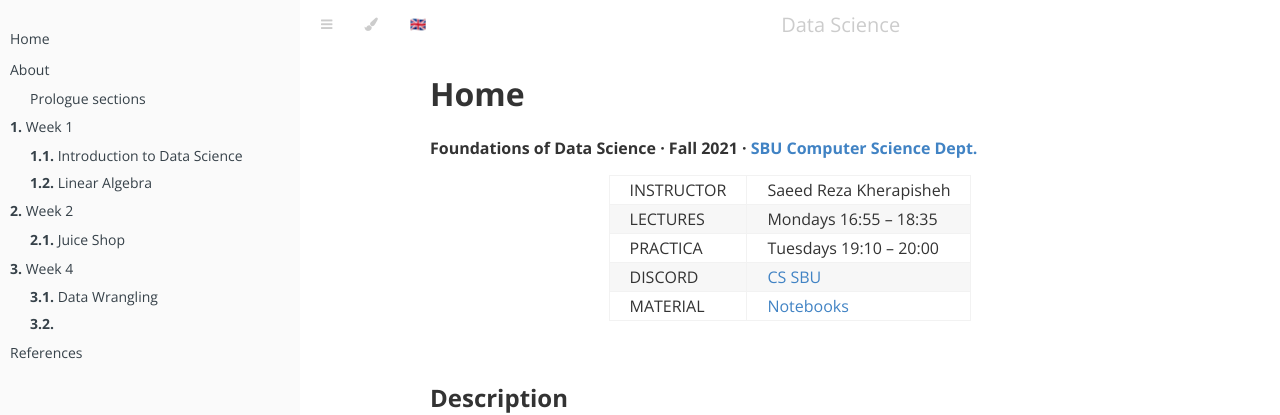
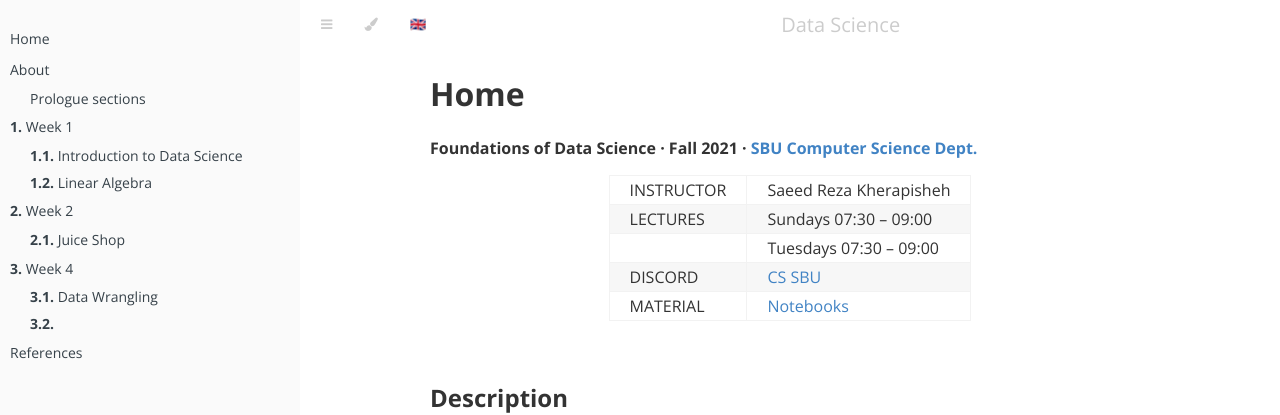
Before and after one commit to Sk7w4tch3r/CS-SBU-DataScience, a Jekyll site: the page built from index.md, in a window 1280 px wide and 900 px high. Shown: the top 415 px of the window. Built offline with Jekyll 4.4.1, drawn with Linux system fonts in a browser that asks for light colours; nearby versions of some CDN libraries.

Commit message:
Update index.md

```diff
--- a/index.md
+++ b/index.md
@@ -6,8 +6,8 @@ title: Home
 **Foundations of Data Science · Fall 2021 · [SBU Computer Science Dept.](http://cs.sbu.ac.ir/)**
 
 | INSTRUCTOR  | Saeed Reza Kherapisheh |
-| LECTURES    | Mondays 16:55 – 18:35 |
-| PRACTICA    | Tuesdays 19:10 – 20:00 |
+| LECTURES    | Sundays 07:30 – 09:00 |
+|             | Tuesdays 07:30 – 09:00 |
 | DISCORD     | [CS SBU](https://discord.gg/zXnE7kUn86) |
 | MATERIAL    | [Notebooks](https://github.com/Sk7w4tch3r/CS-SBU-DataScience) |
 
```
